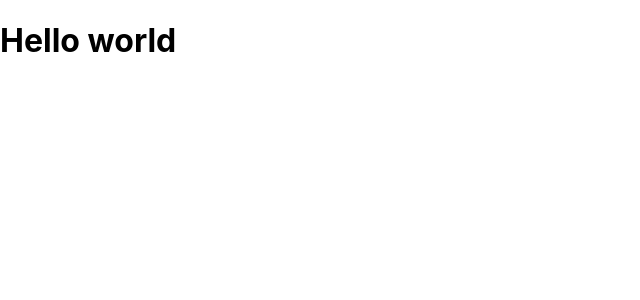
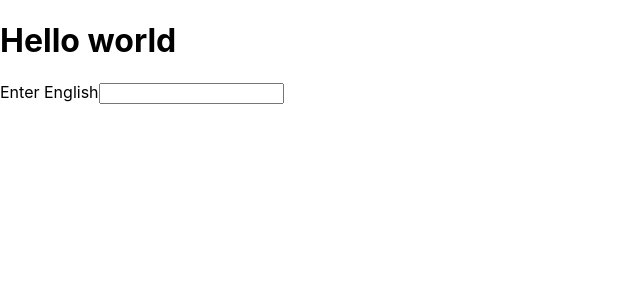
Before and after one commit to zahoorshinwari/translate-app-react, a React (Create React App) app: page / in a window 1280 px wide. Shown: the top 300 px of the page, without its empty margins (0-640 px from the left). Built offline with nearby package versions, Linux system fonts and the light colour scheme.

Commit message:
added field component

```diff
--- a/src/App.js
+++ b/src/App.js
@@ -1,10 +1,12 @@
 
 import './App.css';
+import Field from './components/Field';
 
 function App() {
   return (
     <div >
     <h1>Hello world</h1>
+    <Field />
     </div>
   );
 }
--- /dev/null
+++ b/src/components/Field.js
@@ -0,0 +1,17 @@
+import React from 'react'
+
+function Field( { value , onChange}) {
+  return (
+    <div>
+
+        <label>Enter English</label>
+        <input
+            type='text'
+            value={value}
+            onChange={ (e) => onChange(e.target.value)}
+        />
+    </div>
+  )
+}
+
+export default Field
```
